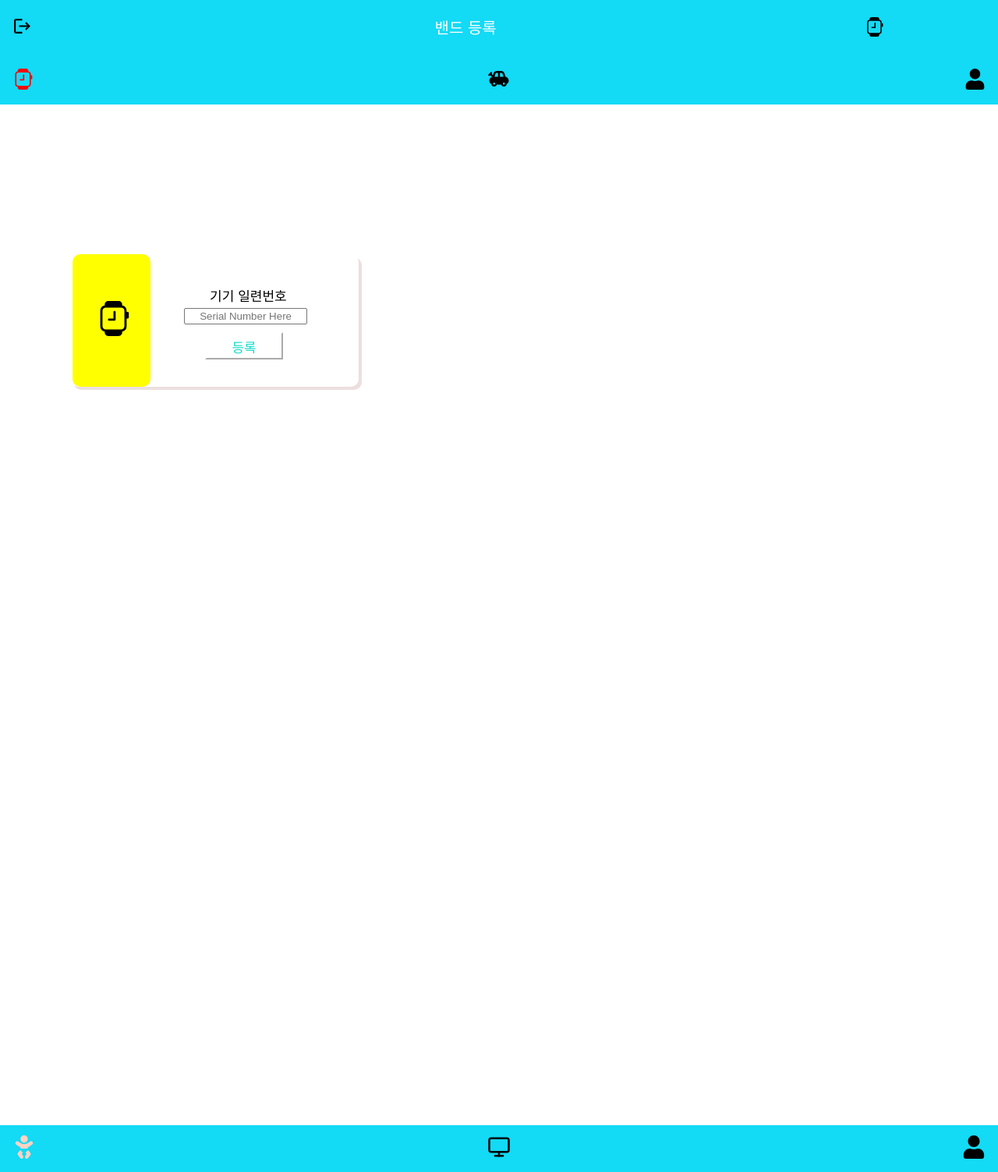
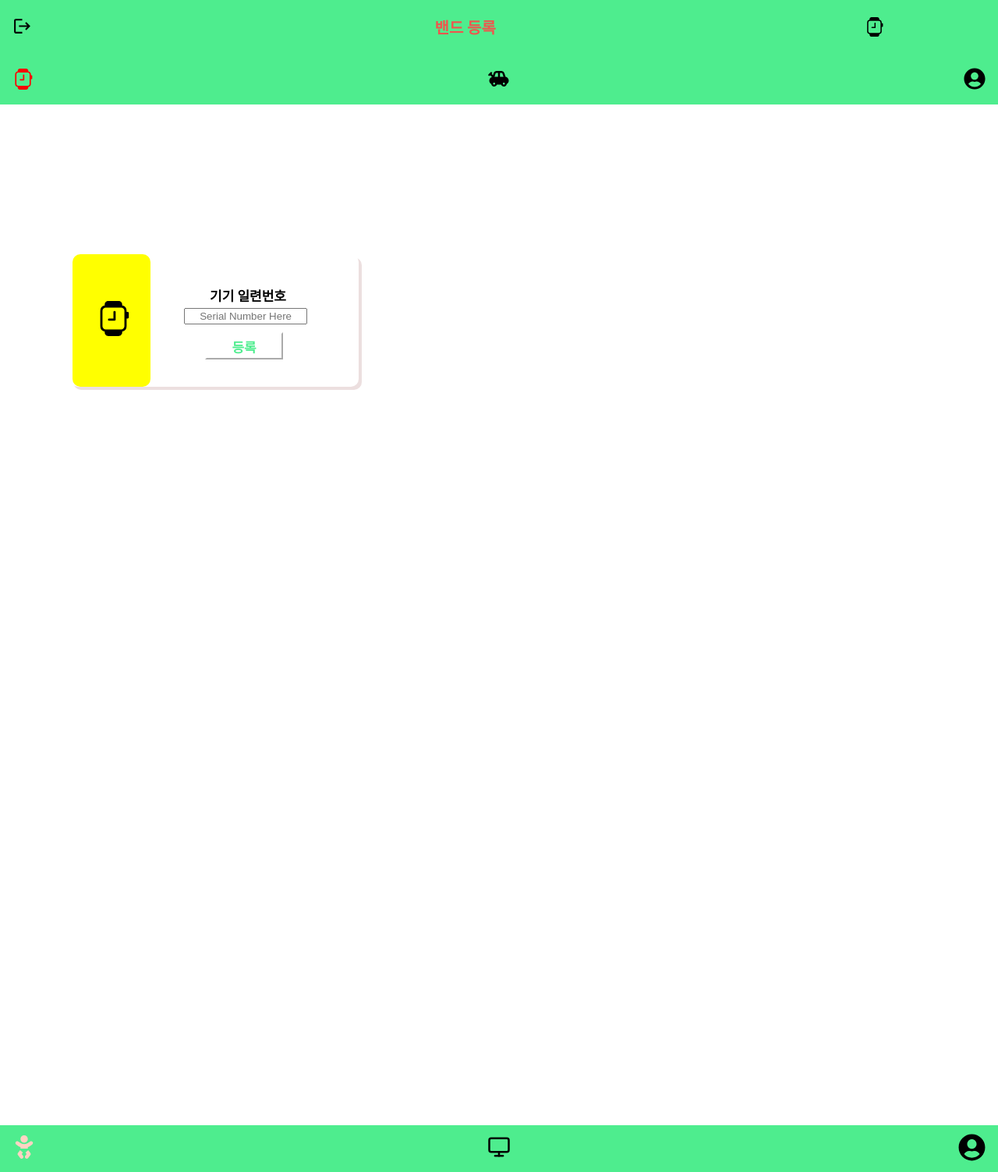
Before and after one commit to jolove-sch/backend, a React (Create React App) app in the folder frontend/: page /bandregisterpage in a window 1280 px wide. Shown: the whole page at 78% size. Built offline with nearby package versions, Linux system fonts and the light colour scheme.

Commit message:
initial commit

```diff
--- a/frontend/src/components/BandRegisterPage.jsx
+++ b/frontend/src/components/BandRegisterPage.jsx
@@ -2,7 +2,7 @@ import React from 'react';
 import styled from 'styled-components';
 import { BsSmartwatch } from 'react-icons/bs';
 import { MdToys } from 'react-icons/md';
-import { FaUser } from 'react-icons/fa';
+import { FaUserCircle } from 'react-icons/fa';
 // import { AiOutlinePlusSquare } from 'react-icons/ai';
 import { Link } from 'react-router-dom';
 import { FaBaby } from 'react-icons/fa';
@@ -13,7 +13,7 @@ const TopBar = styled.nav`
    height: 40px;
    padding: 1rem;
    color: black;
-   background: #13daf5;
+   background: #4EED8E;
    font-weight: bold;
    display: flex;
    justify-content: space-between;
@@ -21,8 +21,8 @@ const TopBar = styled.nav`
 `;
 
 const Title = styled.div`
-    color: white;
-    font-weight: normal;
+    color: #EF564D;
+    font-weight: bold;
     font-size: 20px;
     width: 170px;
     margin-left: 130px;
@@ -41,6 +41,7 @@ const Logout = styled.div`
 
 const LogoBox = styled.div`
   margin-right: 130px;
+
   .logo {
         font-size: 25px;
         color: black;
@@ -51,7 +52,7 @@ const MiddleBar = styled.nav`
     height: 30px;
     padding: 1rem;
     color: black;
-    background: #13daf5;
+    background: #4EED8E;
     font-weight: bold;
     display: flex;
     justify-content: space-between;
@@ -100,11 +101,11 @@ const RegisterButton = styled.button`
     margin-top: 5%;
     background-color: white;
     border-color: white;
-    color: #11dbca;
+    color: #4EED8E;
     text-align: center;
     line-height: 35px;
     font-size: 17px;
-    font-weight: normal;
+    font-weight: bold;
 `;
 
 // const LogoContainer = styled.div`
@@ -119,6 +120,7 @@ const InsideTitle = styled.div`
     width: 170px;
     color: black;
     font-size: 17px;
+    font-weight: bold;
     margin-top: -5%;
     margin-left: 25%;
 `;
@@ -134,7 +136,7 @@ const BottomBar = styled.nav`
   height: 28px;
   padding: 1rem;
   color: black;
-  background: #13daf5;
+  background: #4EED8E;
   font-weight: bold;
   display: flex;
   justify-content: space-between;
@@ -143,6 +145,10 @@ const BottomBar = styled.nav`
   left: 0;
   right: 0;
   margin-top: 74%;
+
+  .monitor {
+    margin-left: 5px;
+  }
 `;
 
 export default function BandRegisterPage() {
@@ -168,7 +174,7 @@ export default function BandRegisterPage() {
             <MdToys size="30" color="black" />
         </Link>
         <Link to="/userregisterpage">
-            <FaUser size="27"color="black" />
+            <FaUserCircle size="28"color="black" />
         </Link>
     </MiddleBar>
     <Container>
@@ -192,10 +198,10 @@ export default function BandRegisterPage() {
           <FaBaby size="30" color="#FFD3C3"/>
         </Link>
         <Link to="/monitoringpage">
-          <FiMonitor size="30" color="black"/>
+          <FiMonitor className="monitor" size="30" color="black"/>
         </Link>
         <Link to="/registerpage">
-          <FaUser size="30" color="black"/>
+          <FaUserCircle size="35" color="black"/>
         </Link>
     </BottomBar>
   </>
--- a/frontend/src/components/MainPage.jsx
+++ b/frontend/src/components/MainPage.jsx
@@ -2,7 +2,7 @@ import React from 'react';
 import styled from 'styled-components';
 import { FaBaby } from 'react-icons/fa';
 import { FiMonitor } from 'react-icons/fi';
-import { FaUser } from 'react-icons/fa';
+import { FaUserCircle } from 'react-icons/fa';
 import { FaHeartbeat } from 'react-icons/fa';
 import { RiCelsiusFill } from 'react-icons/ri';
 import { SiOxygen } from 'react-icons/si';
@@ -17,7 +17,7 @@ const TopBar = styled.nav`
    height: 40px;
    padding: 1rem;
    color: black;
-   background: #13daf5;
+   background: #4EED8E;
    font-weight: bold;
    display: flex;
    justify-content: space-between;
@@ -25,8 +25,8 @@ const TopBar = styled.nav`
 `;
 
 const Title = styled.div`
-    color: white;
-    font-weight: normal;
+    color: #EF564D;
+    font-weight: bold;
     font-size: 20px;
     width: 170px;
     margin-left: 105px;
@@ -46,7 +46,8 @@ const Logout = styled.div`
 
 const LogoBox = styled.div`
   margin-right: 100px;
-  .logo {
+
+  .baby {
         font-size: 25px;
         color: #FFD3C3;
     }
@@ -65,10 +66,10 @@ const InsideLogo = styled.div`
     width: 100px;
     height: 230px;
     margin-right: 0;
-    background-color: #30e4e4;
+    background-color: #FAF427;
     border-radius: 10px;
 
-    .logo2 {
+    .insidebaby {
         margin-left: 25%;
         margin-top: 90%;
         font-size: 50px;
@@ -80,6 +81,7 @@ const HeartBeat = styled.div`
   width: 30px;
   margin-left: 110px;
   margin-top: -58%;
+
   .Heartbeat {
     color: #f56464;
     font-size: 25px;
@@ -96,6 +98,7 @@ const Oxygen = styled.div`
   width: 250px;
   margin-left: 110px;
   margin-top: 0%;
+
   .Oxygen {
     color: #220bf5;
     font-size: 25px;
@@ -112,6 +115,7 @@ const Temperature = styled.div`
   width: 250px;
   margin-left: 110px;
   margin-top: 0%;
+
   .Temperature {
     color: #0c0000;
     font-size: 25px;
@@ -129,6 +133,7 @@ const Crying = styled.div`
   width: 250px;
   margin-left: 110px;
   margin-top: 0%;
+
   .Crying {
     color: #0c0000;
     font-size: 25px;
@@ -145,6 +150,7 @@ const Overturn = styled.div`
   width: 250px;
   margin-left: 110px;
   margin-top: 0%;
+
   .Overturn {
     color: #0c0000;
     font-size: 25px;
@@ -161,7 +167,7 @@ const BottomBar = styled.nav`
   height: 28px;
   padding: 1rem;
   color: black;
-  background: #13daf5;
+  background: #4EED8E;
   font-weight: bold;
   display: flex;
   justify-content: space-between;
@@ -170,6 +176,10 @@ const BottomBar = styled.nav`
   left: 0;
   right: 0;
   margin-top: 80%;
+
+  .monitor {
+    margin-left: 5%;
+  }
 `;
 
 export default function MainPage() {
@@ -183,13 +193,13 @@ export default function MainPage() {
         </Link>
         <Title>실시간 아이정보</Title>
         <LogoBox>
-          <FaBaby className="logo" />
+          <FaBaby className="baby" />
         </LogoBox>
       </TopBar>
       <Container>
       <StatusForm>
         <InsideLogo>
-          <FaBaby className="logo2" />
+          <FaBaby className="insidebaby" />
         </InsideLogo>
         <HeartBeat>
           <FaHeartbeat className="Heartbeat" />
@@ -222,10 +232,10 @@ export default function MainPage() {
           <FaBaby size="30" color="#FFD3C3"/>
         </Link>
         <Link to="/monitoringpage">
-          <FiMonitor size="30" color="black"/>
+          <FiMonitor className="monitor" size="30" color="black"/>
         </Link>
         <Link to="/bandregisterpage">
-          <FaUser size="30" color="black"/>
+          <FaUserCircle size="35" color="black"/>
         </Link>
       </BottomBar>
     </>
--- a/frontend/src/components/MobilRegisterPage.jsx
+++ b/frontend/src/components/MobilRegisterPage.jsx
@@ -2,7 +2,7 @@ import React from 'react';
 import styled from 'styled-components';
 import { BsSmartwatch } from 'react-icons/bs';
 import { MdToys } from 'react-icons/md';
-import { FaUser } from 'react-icons/fa';
+import { FaUserCircle } from 'react-icons/fa';
 import { Link } from 'react-router-dom';
 // import { AiOutlinePlusSquare } from 'react-icons/ai';
 import { FaBaby } from 'react-icons/fa';
@@ -13,7 +13,7 @@ const TopBar = styled.nav`
    height: 40px;
    padding: 1rem;
    color: black;
-   background: #13daf5;
+   background: #4EED8E;
    font-weight: bold;
    display: flex;
    justify-content: space-between;
@@ -21,8 +21,8 @@ const TopBar = styled.nav`
 `;
 
 const Title = styled.div`
-    color: white;
-    font-weight: normal;
+    color: #EF564D;
+    font-weight: bold;
     font-size: 20px;
     width: 170px;
     margin-left: 130px;
@@ -51,7 +51,7 @@ const MiddleBar = styled.nav`
     height: 30px;
     padding: 1rem;
     color: black;
-    background: #13daf5;
+    background: #4EED8E;
     font-weight: bold;
     display: flex;
     justify-content: space-between;
@@ -98,11 +98,11 @@ const RegisterButton = styled.button`
     margin-top: 5%;
     background-color: white;
     border-color: white;
-    color: #11dbca;
+    color: #4EED8E;
     text-align: center;
     line-height: 35px;
     font-size: 17px;
-    font-weight: normal;
+    font-weight: bold;
 `;
 
 // const LogoContainer = styled.div`
@@ -117,6 +117,7 @@ const InsideTitle = styled.div`
     width: 170px;
     color: black;
     font-size: 17px;
+    font-weight: bold;
     margin-top: -5%;
     margin-left: 25%;
 `;
@@ -132,7 +133,7 @@ const BottomBar = styled.nav`
   height: 28px;
   padding: 1rem;
   color: black;
-  background: #13daf5;
+  background: #4EED8E;
   font-weight: bold;
   display: flex;
   justify-content: space-between;
@@ -141,6 +142,10 @@ const BottomBar = styled.nav`
   left: 0;
   right: 0;
   margin-top: 74%;
+
+  .monitor {
+    margin-left: 5px;
+  }
 `;
 
 
@@ -166,7 +171,7 @@ export default function BandRegisterPage() {
             <MdToys size="30" color="red" />
         </Link>
         <Link to="/userregisterpage">
-            <FaUser size="27" color="black" />
+            <FaUserCircle size="28" color="black" />
         </Link>
     </MiddleBar>
     <RegisterForm>
@@ -188,10 +193,10 @@ export default function BandRegisterPage() {
           <FaBaby size="30" color="#FFD3C3"/>
         </Link>
         <Link to="/monitoringpage">
-          <FiMonitor size="30" color="black"/>
+          <FiMonitor className="monitor" size="30" color="black"/>
         </Link>
         <Link to="/registerpage">
-          <FaUser size="30" color="black"/>
+          <FaUserCircle size="35" color="black"/>
         </Link>
     </BottomBar>
   </>
--- a/frontend/src/components/MonitoringPage.jsx
+++ b/frontend/src/components/MonitoringPage.jsx
@@ -1,7 +1,7 @@
 import React  from 'react';
 import styled from 'styled-components';
 import { FiMonitor } from 'react-icons/fi';
-import { FaUser } from 'react-icons/fa';
+import { FaUserCircle } from 'react-icons/fa';
 import { FaBaby } from 'react-icons/fa';
 import { Link } from 'react-router-dom';
 import { MdLogout } from 'react-icons/md';
@@ -10,7 +10,7 @@ const TopBar = styled.nav`
    height: 40px;
    padding: 1rem;
    color: black;
-   background: #13daf5;
+   background: #4EED8E;
    font-weight: bold;
    display: flex;
    justify-content: space-between;
@@ -18,8 +18,8 @@ const TopBar = styled.nav`
 `;
 
 const Title = styled.div`
-    color: white;
-    font-weight: normal;
+    color: #EF564D;
+    font-weight: bold;
     font-size: 20px;
     width: 170px;
     margin-left: 110px;
@@ -59,10 +59,12 @@ const ControlBox = styled.div`
   margin-left: 35%;
   margin-top: 20%;
   border-radius: 20px;
-  background-color: #ff6f00;
-  color: white;
+  background-color: #f7f709;
+  color: black;
   text-align: center;
   line-height: 35px;
+  font-weight: bold;
+  font-size: 20px;
 `;
 
 const OnButton = styled.button`
@@ -71,12 +73,12 @@ const OnButton = styled.button`
     margin-left: 25%;
     margin-top: 5%;
     border-radius: 20px;
-    background-color: #5ff15f;
+    background-color: #0068FA;
     color: black;
     text-align: center;
     line-height: 35px;
     font-size: 20px;
-    font-weight: normal;
+    font-weight: bold;
 `;
 
 const OffButton = styled.button`
@@ -85,19 +87,19 @@ const OffButton = styled.button`
     margin-left: 3%;
     margin-top: 5%;
     border-radius: 20px;
-    background-color: #80d8ff;
+    background-color: #FA1201;
     color: black;
     text-align: center;
     line-height: 35px;
     font-size: 20px;
-    font-weight: normal;
+    font-weight: bold;
 `;
 
 const BottomBar = styled.nav`
   height: 28px;
   padding: 1rem;
   color: black;
-  background: #13daf5;
+  background: #4EED8E;
   font-weight: bold;
   display: flex;
   justify-content: space-between;
@@ -106,6 +108,10 @@ const BottomBar = styled.nav`
   left: 0;
   right: 0;
   margin-top: 34%;
+
+  .monitor {
+    margin-left: 5px;
+  }
 `;
 
 export default function MonitoringPage() {
@@ -131,10 +137,10 @@ export default function MonitoringPage() {
           <FaBaby size="30" color="#FFD3C3"/>
         </Link>
         <Link to="/monitoringpage">
-          <FiMonitor size="30" color="black"/>
+          <FiMonitor className="monitor" size="30" color="black"/>
         </Link>
         <Link to="/bandregisterpage">
-          <FaUser size="30" color="black"/>
+          <FaUserCircle size="35" color="black"/>
         </Link>
       </BottomBar>
     </>
--- a/frontend/src/components/Register.jsx
+++ b/frontend/src/components/Register.jsx
@@ -179,7 +179,7 @@ const InputSample = () => {
           <br />
           <br />
           <Link to="/">
-            <RegisterButton onClick={() => {alert("환영합니다!")}}>등록</RegisterButton>
+            <RegisterButton onClick={() => {alert("가입을 환영합니다!")}}>등록</RegisterButton>
           </Link>
           <br />
           <br />
--- a/frontend/src/components/UserRegisterPage.jsx
+++ b/frontend/src/components/UserRegisterPage.jsx
@@ -2,7 +2,7 @@ import React from 'react';
 import styled from 'styled-components';
 import { BsSmartwatch } from 'react-icons/bs';
 import { MdToys } from 'react-icons/md';
-import { FaUser } from 'react-icons/fa';
+import { FaUserCircle } from 'react-icons/fa';
 import { Link } from 'react-router-dom';
 // import { AiOutlinePlusSquare } from 'react-icons/ai';
 import { FaBaby } from 'react-icons/fa';
@@ -13,7 +13,7 @@ const TopBar = styled.nav`
    height: 40px;
    padding: 1rem;
    color: black;
-   background: #13daf5;
+   background: #4EED8E;
    font-weight: bold;
    display: flex;
    justify-content: space-between;
@@ -21,8 +21,8 @@ const TopBar = styled.nav`
 `;
 
 const Title = styled.div`
-    color: white;
-    font-weight: normal;
+    color: #EF564D;
+    font-weight: bold;
     font-size: 20px;
     width: 180px;
     margin-left: 120px;
@@ -51,7 +51,7 @@ const MiddleBar = styled.nav`
     height: 30px;
     padding: 1rem;
     color: black;
-    background: #13daf5;
+    background: #4EED8E;
     font-weight: bold;
     display: flex;
     justify-content: space-between;
@@ -98,11 +98,11 @@ const RegisterButton = styled.button`
     margin-top: 5%;
     background-color: white;
     border-color: white;
-    color: #11dbca;
+    color: #4EED8E;
     text-align: center;
     line-height: 35px;
     font-size: 17px;
-    font-weight: normal;
+    font-weight: bold;
 `;
 
 // const LogoContainer = styled.div`
@@ -117,6 +117,7 @@ const InsideTitle = styled.div`
     width: 170px;
     color: black;
     font-size: 17px;
+    font-weight: bold;
     margin-top: -9%;
     margin-left: 5%;
 `;
@@ -137,7 +138,7 @@ const BottomBar = styled.nav`
   height: 28px;
   padding: 1rem;
   color: black;
-  background: #13daf5;
+  background: #4EED8E;
   font-weight: bold;
   display: flex;
   justify-content: space-between;
@@ -146,6 +147,10 @@ const BottomBar = styled.nav`
   left: 0;
   right: 0;
   margin-top: 74%;
+
+  .monitor {
+      margin-left: 5px;
+  }
 `;
 
 export default function BandRegisterPage() {
@@ -159,7 +164,7 @@ export default function BandRegisterPage() {
         </Link>
         <Title>사용자 등록</Title>
         <LogoBox>
-            <FaUser className="logo" />
+            <FaUserCircle className="logo" />
         </LogoBox>
     </TopBar>
     <MiddleBar>
@@ -170,12 +175,12 @@ export default function BandRegisterPage() {
             <MdToys size="30" color="black" />
         </Link>
         <Link to="/userregisterpage">
-            <FaUser size="27" color="red" />
+            <FaUserCircle size="27" color="red" />
         </Link>
     </MiddleBar>
     <RegisterForm>
         <InsideLogo>
-            <FaUser className="logo3" size="45" />
+            <FaUserCircle className="logo3" size="45" />
         </InsideLogo>
         <InsideForm>
             <br />
@@ -193,10 +198,10 @@ export default function BandRegisterPage() {
           <FaBaby size="30" color="#FFD3C3"/>
         </Link>
         <Link to="/monitoringpage">
-          <FiMonitor size="30" color="black"/>
+          <FiMonitor className="monitor" size="30" color="black"/>
         </Link>
         <Link to="/registerpage">
-          <FaUser size="30" color="black"/>
+          <FaUserCircle size="35" color="black"/>
         </Link>
     </BottomBar>
   </>
```
